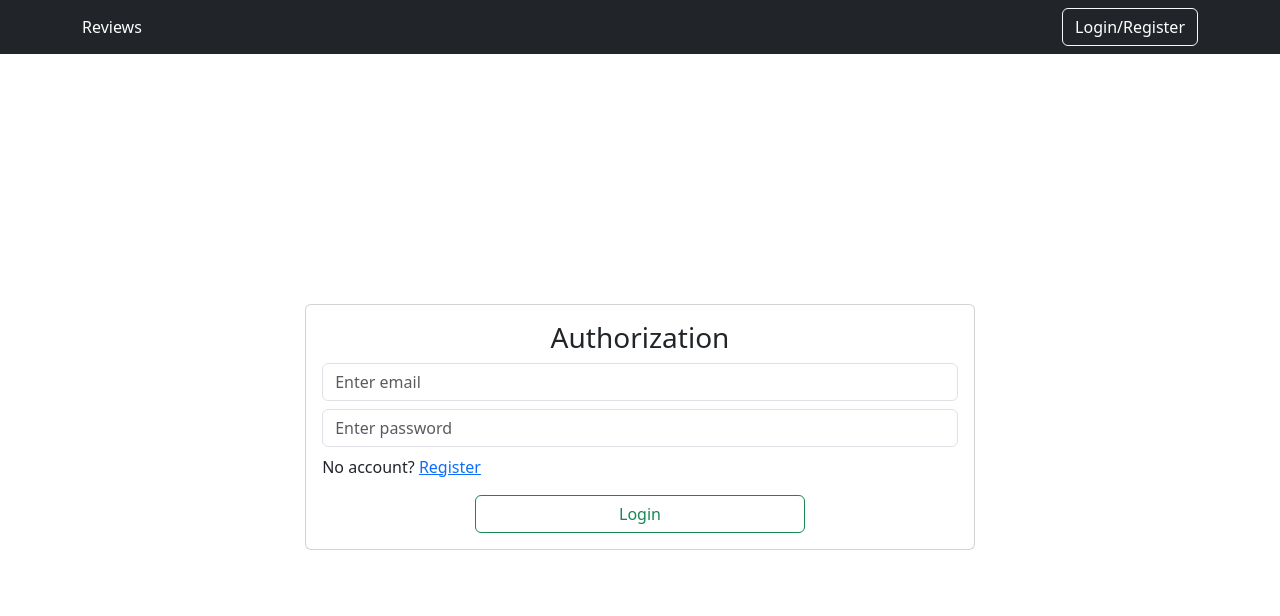
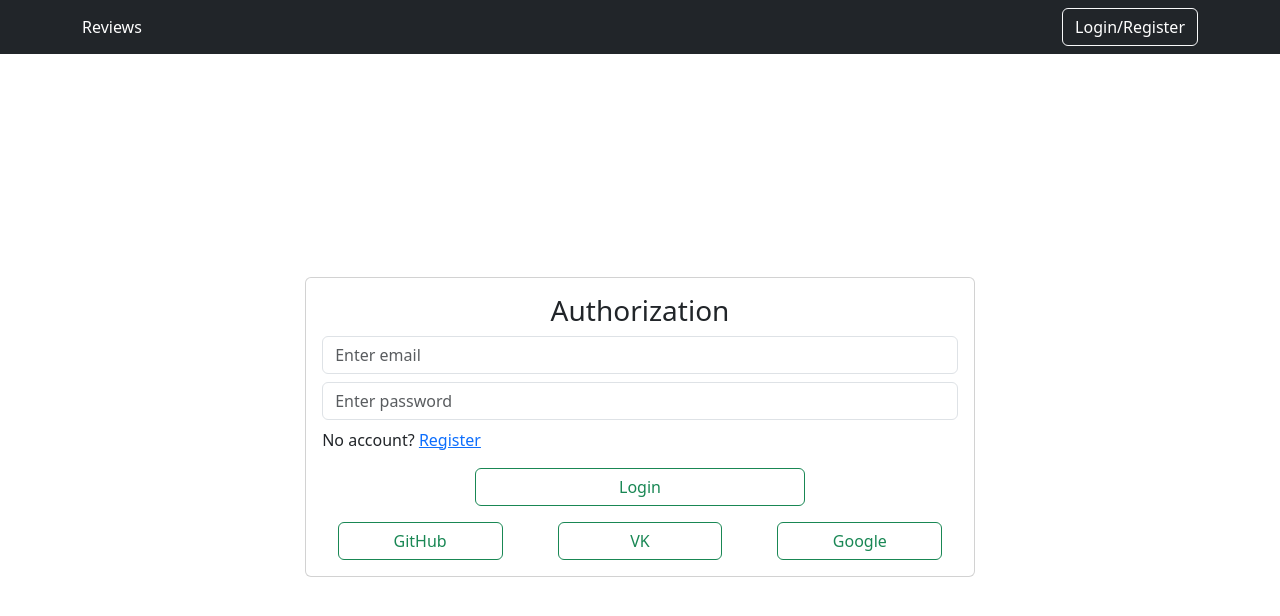
Before and after one commit to TanushaVeraksa/final-client, a React (Create React App) app: page / in a window 1280 px wide. Both pictures are taken after a click on the button "Login/Register". Shown: the top 616 px of the page. Built offline with nearby package versions, Linux system fonts and the light colour scheme; no server answers.

Commit message:
created auth with github

```diff
--- a/package.json
+++ b/package.json
@@ -16,6 +16,7 @@
     "cloudinary": "^1.40.0",
     "crypto": "^1.0.1",
     "crypto-js": "^4.1.1",
+    "js-cookie": "^3.0.5",
     "jwt-decode": "^3.1.2",
     "mdb-react-ui-kit": "^6.2.0",
     "mobx": "^6.10.1",
--- a/src/App.js
+++ b/src/App.js
@@ -4,8 +4,8 @@ import NavBar from './components/NavBar';
 import {observer} from 'mobx-react-lite';
 import { useContext, useEffect } from 'react';
 import { Context } from '.';
-import {check} from './http/userAPI';
 import jwt_decode from 'jwt-decode';
+import Cookies from 'js-cookie';
 
 const App = observer(() => {
   const {user} = useContext(Context);
@@ -23,6 +23,11 @@ const App = observer(() => {
         user.setUser(false);
         user.setIsAuth(false);
       }
+      if(Cookies.get('user') === 'true') {
+        user.setIsAuth(true);
+      } else {
+        user.setIsAuth(false);
+      }
   }, [])
 
   return (
--- a/src/components/Comment.js
+++ b/src/components/Comment.js
@@ -25,7 +25,7 @@ const Comment = observer((props) => {
 
     const subscribe = async() => {
         try {
-            getComment(comment.reviewComments, review, user.user.email)
+            getComment(comment.reviewComments, review, user.user.name)
                 .then(data => console.log(data))
                 .catch(err => subscribe())
                 console.log(comment.reviewComments)
@@ -40,7 +40,7 @@ const Comment = observer((props) => {
     }
 
     const sendMessage = () => {
-        sendComment(value, user.user.email, review).then(data => setComments(prev => [...prev, data]))
+        sendComment(value, user.user.name, review).then(data => setComments(prev => [...prev, data]))
     }
 
     return (
@@ -61,7 +61,7 @@ const Comment = observer((props) => {
     {comments.map(comment =>
     <Card key={comment._id}>
         <Card.Body className='p-2'>
-            <Card.Subtitle className="mb-1 text-muted">{comment.userEmail}</Card.Subtitle>
+            <Card.Subtitle className="mb-1 text-muted">{comment.userName}</Card.Subtitle>
             <Card.Text>{comment.message}</Card.Text>
         </Card.Body>
     </Card>
--- a/src/components/NavBar.js
+++ b/src/components/NavBar.js
@@ -7,6 +7,7 @@ import Container from 'react-bootstrap/Container';
 import {NavLink} from 'react-router-dom';
 import { HOME_ROUTE, LOGIN_ROUTE, PERSONAL_ROUTE, ADMIN_ROUTE } from '../utils/consts';
 import {observer} from 'mobx-react-lite'
+import Cookies from 'js-cookie';
 
 const NavBar = observer(() => {
   const {user} = useContext(Context);
@@ -14,6 +15,7 @@ const NavBar = observer(() => {
     user.setUser({})
     user.setIsAuth(false);
     user.setIsAdmin(false);
+    Cookies.set('user', false);
     localStorage.removeItem('token');
   }
   return (
--- a/src/http/adminAPI.js
+++ b/src/http/adminAPI.js
@@ -1,6 +1,6 @@
 import {$host} from "./index";
 
 export const getUsers = async() => {
-    const {data} = await $host.get('api/admin/users')
+    const {data} = await $host.get('api/admin/users', {mode: 'no-cors'})
     return data;
 }
--- /dev/null
+++ b/src/http/authAPI.js
@@ -0,0 +1,25 @@
+import {$host} from "./index";
+
+export const authGithub = async() => {
+    try{
+        const {data} = await $host.get('/api/github/')
+        return data;
+    } catch(e) {
+        console.log(e)
+    }
+
+}
+
+export const chechAuthGitHub = async() => {
+    const {data} = await $host.get('/api/github/check', {headers: {
+        Accept: 'application/json',
+        "Content-Type": "application/json",
+        "Access-Controll-Allow-Credentials": true,
+    }})
+    return data;
+}
+
+export const logoutGithub = async() => {
+    const {data} = await $host.get('/api/github/logout')
+    return data;
+}
--- a/src/http/commentAPI.js
+++ b/src/http/commentAPI.js
@@ -1,7 +1,7 @@
 import {$host} from "./index";
 
-export const sendComment = async(message, userEmail, reviewId) => {
-    const {data} = await $host.post('api/comment/new-comment', {message, userEmail, reviewId})
+export const sendComment = async(message, userName, reviewId) => {
+    const {data} = await $host.post('api/comment/new-comment', {message, userName, reviewId})
     return data;
 }
 
@@ -12,9 +12,9 @@ export const getComments = async(reviewId) => {
     return data;
 }
 
-export const getComment = async(curr, reviewId, userEmail) => {
+export const getComment = async(curr, reviewId, userName) => {
     const {data} = await $host.get('api/comment/get-comment', {params: {
-        userEmail: userEmail,
+        userName: userName,
         curr: curr,
         reviewId: reviewId
     }})
--- a/src/pages/Authorization.js
+++ b/src/pages/Authorization.js
@@ -7,6 +7,7 @@ import Row from 'react-bootstrap/Row';
 import { NavLink, useLocation, useNavigate} from 'react-router-dom';
 import { REGISTRATION_ROUTE, LOGIN_ROUTE } from '../utils/consts';
 import { registration, login } from '../http/userAPI';
+import { } from '../http/authAPI';
 import {observer} from 'mobx-react-lite'
 import { Context } from '..';
 
@@ -35,6 +36,18 @@ const Authorization = observer(() => {
     } catch(e) {
       alert(e.response.data.message)
     }
+  }
+
+  const authorizationGithub = () => {
+    window.open('https://final-server-lyart.vercel.app/api/github');
+  }
+
+  const authorizationVK = () => {
+
+  }
+
+  const authorizationGoogle = () => {
+
   }
 
   return (
@@ -83,7 +96,29 @@ const Authorization = observer(() => {
                  {isLogin ? 'Login' : 'Register'}
                 </Button>
               </Row>
-
+              <Row>
+              <Button
+                className='mt-3 align-self-end w-25 m-auto'
+                variant={'outline-success'}
+                onClick={authorizationGithub}
+                >
+                  GitHub
+                </Button>
+                <Button
+                className='mt-3 align-self-end w-25 m-auto'
+                variant={'outline-success'}
+                onClick={authorizationVK}
+                >
+                  VK
+                </Button>
+                <Button
+                className='mt-3 align-self-end w-25 m-auto'
+                variant={'outline-success'}
+                onClick={authorizationGoogle}
+                >
+                  Google
+                </Button>
+              </Row>
             </Form>
       </Card>
     </Container>
```
Also changed, not shown: 1 other file (tests, documents, lock files or other folders).
